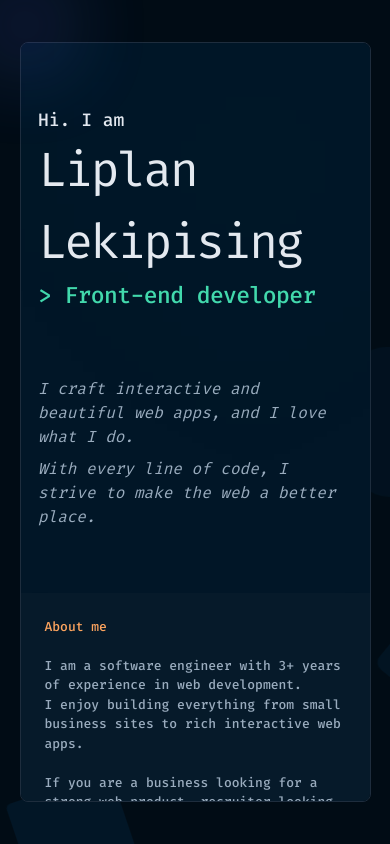
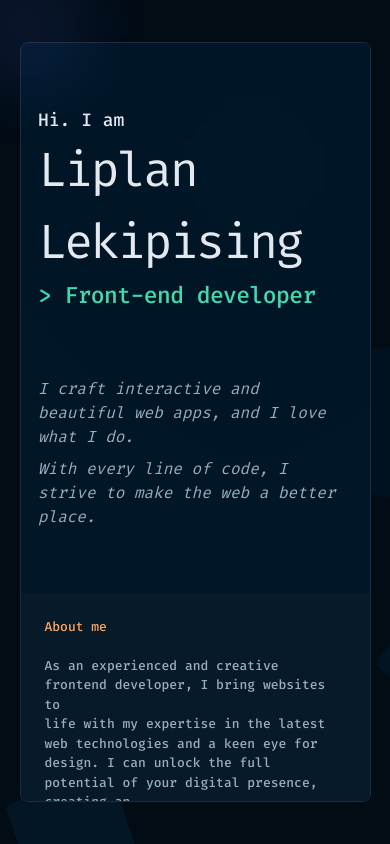
Before and after one commit to lekipising/portfolio-2.0, a Next.js app: page / in a window 390 px wide. Built offline with nearby package versions, Linux system fonts and the light colour scheme.

Commit message:
chore: update about me

```diff
--- a/components/about/index.tsx
+++ b/components/about/index.tsx
@@ -6,24 +6,26 @@ export default function AboutMe() {
   return (
     <motion.section
       id="_about-me"
-      className="cursor-default bg-dark-100/20 p-6 text-[13px] font-medium leading-[150%] md:mb-32 text-gray-100 shadow-lg transition-all duration-300 ease-in hover:bg-dark-100/40 md:relative  md:m-auto md:w-max  md:rounded-[30px] md:p-16 md:text-[16px]"
+      className="cursor-default bg-dark-100/20 p-6 text-[13px] font-medium leading-[150%] text-gray-100 shadow-lg transition-all duration-300 ease-in hover:bg-dark-100/40 md:relative md:m-auto  md:mb-32 md:w-max  md:rounded-[30px] md:p-16 md:text-[16px]"
     >
       <h2 className="text-yellow transition-all duration-300 ease-in">
         About me
       </h2>
       <br />
 
-      <p className="transi-+tion-all duration-300 ease-in hover:text-white/70">
-        I am a software engineer with 3+ years of experience in web
-        development. <br />I enjoy building everything from small business
-        sites to rich interactive web apps.
+      <p className="transition-all duration-300 ease-in hover:text-white/70">
+        As an experienced and creative frontend developer, I bring websites to <br />
+        life with my expertise in the latest web technologies and a keen eye for <br />
+        design. I can unlock the full potential of your digital presence, creating an <br />
+        outstanding user experience that will take your business to the next
+        level.
       </p>
       <br />
       <p></p>
       <p className="transition-all duration-300 ease-in hover:text-white/70">
         If you are a business looking for a strong web product, recruiter
-        looking to <br />hire or a developer looking for mentorship, feel free
-        to contact me.
+        looking to <br />
+        hire or a developer looking for mentorship, feel free to contact me.
       </p>
       <br />
       <p className="transition-all duration-300 ease-in hover:text-white/70">
@@ -45,6 +47,9 @@ export default function AboutMe() {
         <p className="asterisk text-yellow transition-all duration-300 ease-in hover:text-white/70">
           Styled components
         </p>
+        <p className="asterisk text-yellow transition-all duration-300 ease-in hover:text-white/70">
+          GraphQL
+        </p>
       </div>
     </motion.section>
   );
```
